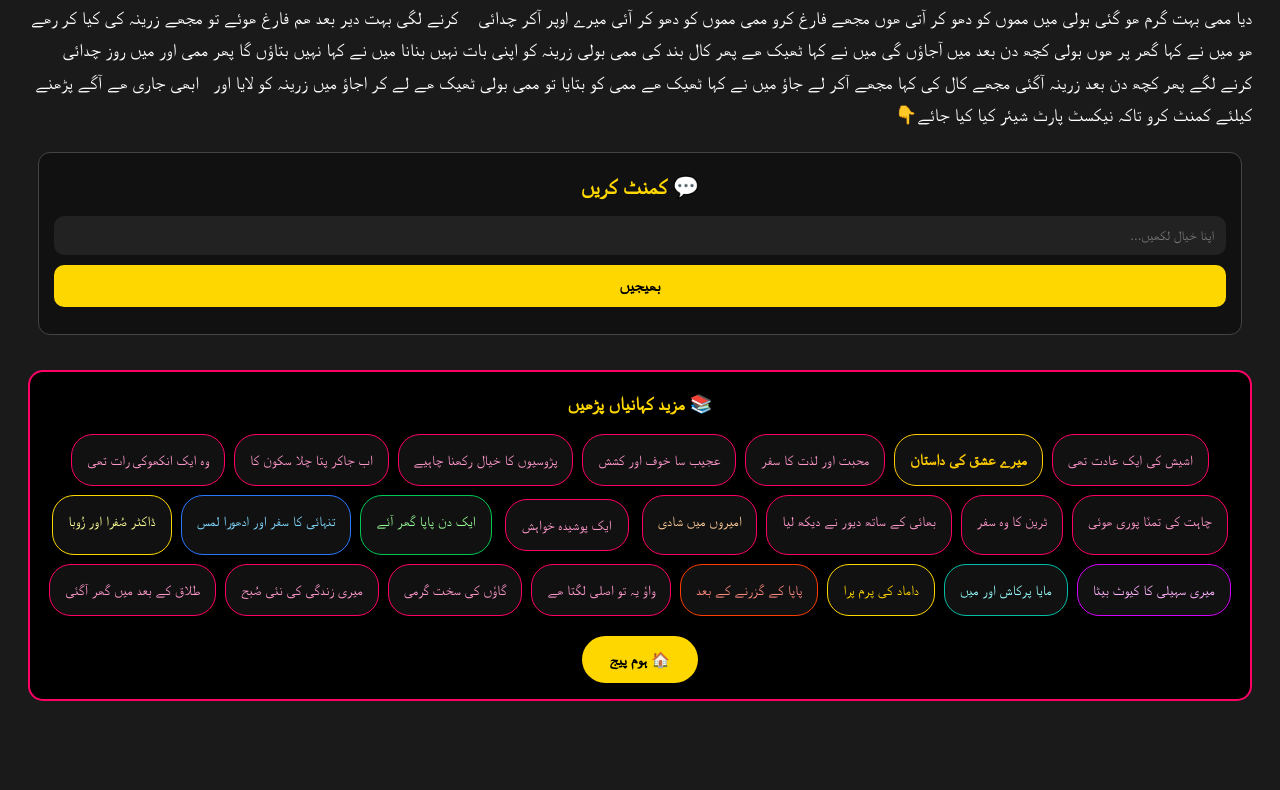
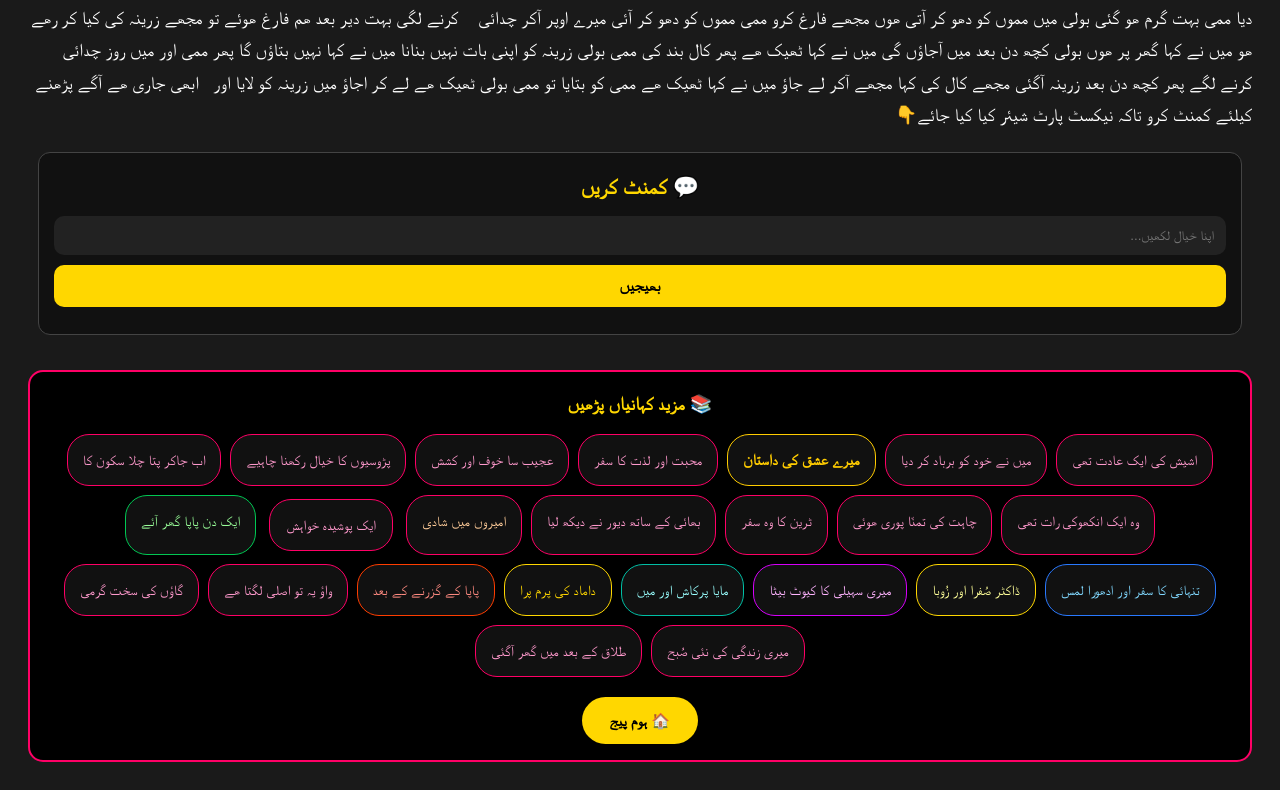
Before and after one commit to shano-jaan-ki-jawani/shano-jaan-ki-jawani.github.io, a plain HTML site: page papa-ke-guzarne-ke-baad.html in a window 1280 px wide. Shown: the part 3712-4502 px from the top of the page. Before the commit the page ends 4441 px from the top, so only its background shows below. Drawn offline with Linux system fonts and the light colour scheme.

Commit message:
Update papa-ke-guzarne-ke-baad.html

```diff
--- a/papa-ke-guzarne-ke-baad.html
+++ b/papa-ke-guzarne-ke-baad.html
@@ -253,6 +253,8 @@
 
 <a href="https://shano-jaan-ki-jawani.github.io/ashesh-ki-ek-adat-thi.html" style="background:#111; color:#ff99cc; border:1px solid #ff0066; padding:7px 15px; border-radius:22px; text-decoration:none; font-size:14px;">اشیش کی ایک عادت تھی</a>
 
+<a href="https://shano-jaan-ki-jawani.github.io/khud-ko-barbad-kar-diya.html" style="background:#111; color:#ff99cc; border:1px solid #ff0066; padding:7px 15px; border-radius:22px; text-decoration:none; font-size:14px;">میں نے خود کو برباد کر دیا</a>
+
 <a href="https://shano-jaan-ki-jawani.github.io/mere-ishq-ki-dastan.html" style="background:#111; color:#ffcc00; border:1px solid #ffcc00; padding:7px 15px; border-radius:22px; text-decoration:none; font-size:15px; font-weight:bold;">میرے عشق کی داستان</a>
 
 <a href="https://shano-jaan-ki-jawani.github.io/muhabbat-or-lazzat-ka-safar.html" style="background:#111; color:#ff99cc; border:1px solid #ff0066; padding:7px 15px; border-radius:22px; text-decoration:none; font-size:14px;">محبت اور لذت کا سفر</a>
```
